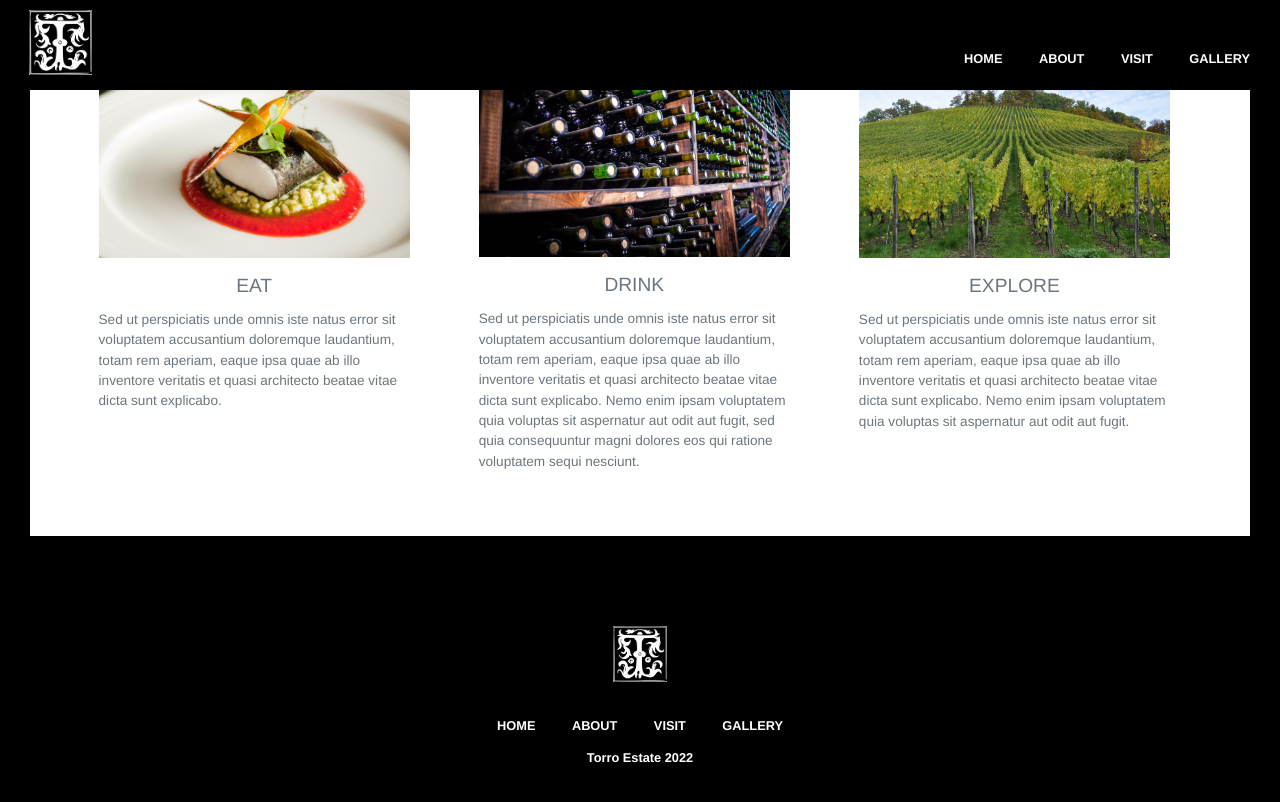
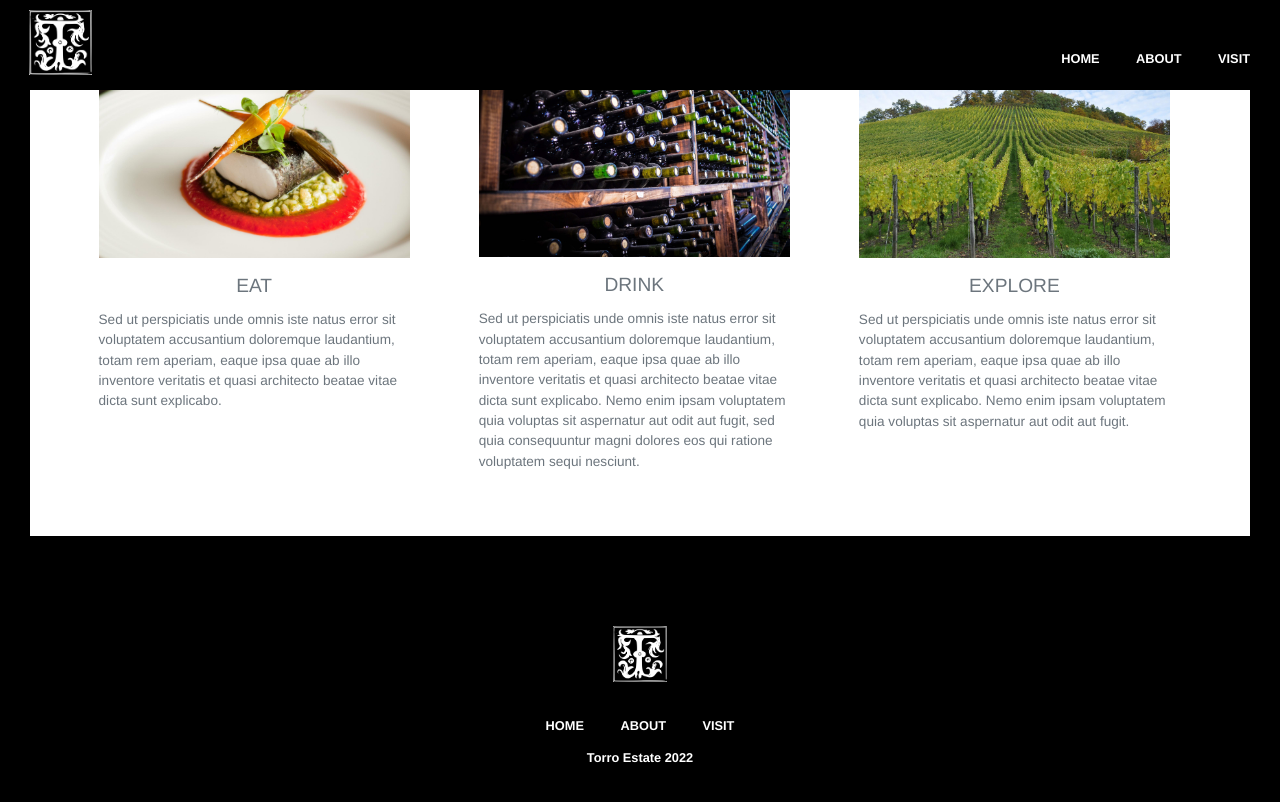
Before and after one commit to AnjanaLP/vineyard-website, a Jekyll site: the page built from index.html, in a window 1280 px wide and 900 px high, scrolled down 1459 px. Shown: the top 802 px of the window. Built offline with Jekyll 4.4.1, drawn with Linux system fonts in a browser that asks for light colours.

Commit message:
remove gallery feature from main branch

```diff
--- a/_includes/nav_links.html
+++ b/_includes/nav_links.html
@@ -1,4 +1,3 @@
 <li><a href="{{ site.baseurl }}/">Home</a></li>
 <li><a href="{{ site.baseurl }}/#about">About</a></li>
 <li><a href="{{ site.baseurl }}/#visit">Visit</a></li>
-<li><a href="{{ site.baseurl }}/gallery">Gallery</a></li>
--- a/gallery/index.html
+++ /dev/null
@@ -1,4 +0,0 @@
----
-layout: default
----
-Gallery page
```
